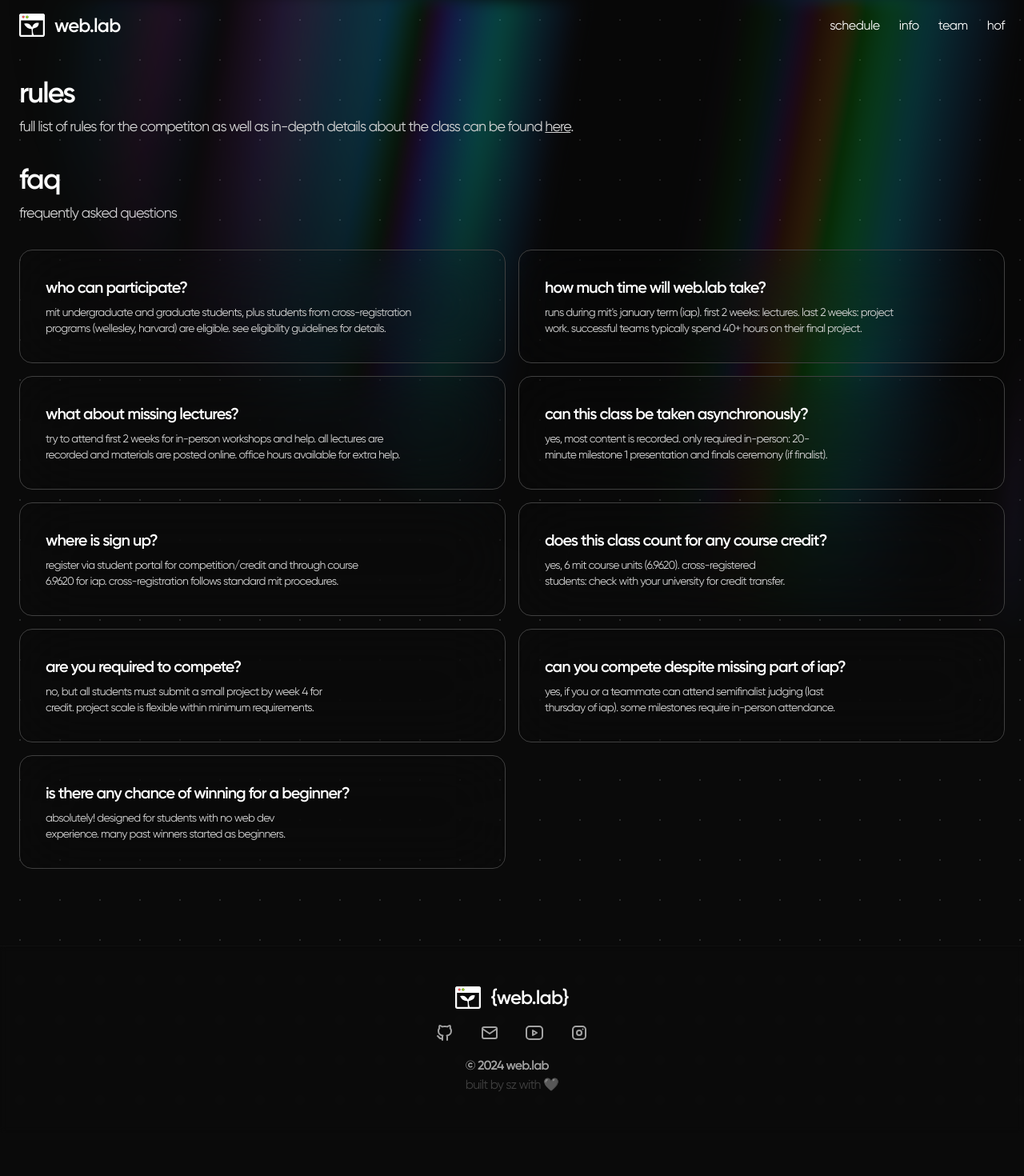
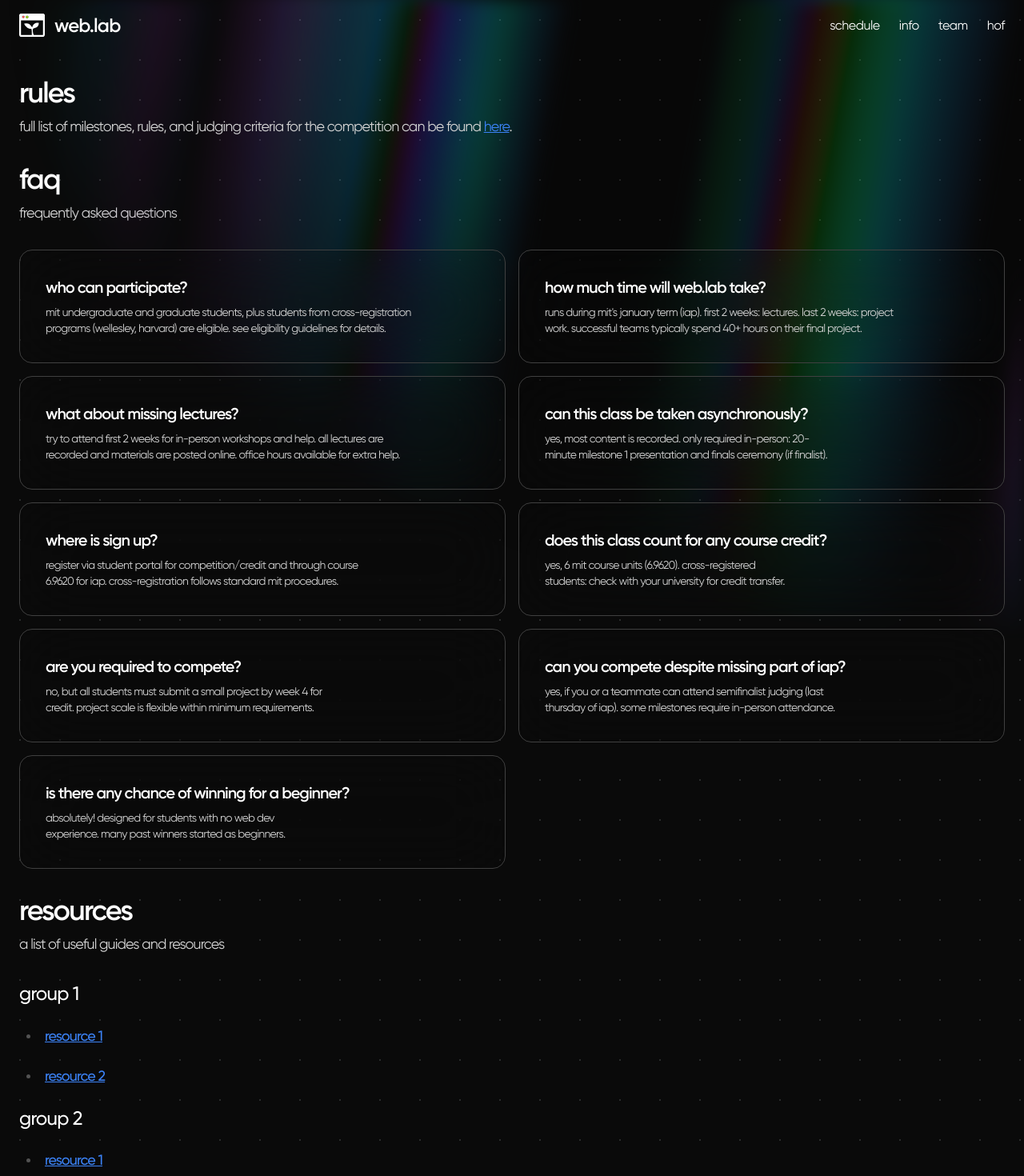
Before and after one commit to weblab-staff/web.lab, a Next.js app: page /info in a window 1280 px wide. Shown: the top 1470 px of the page at 80% size. Before the commit the page ends 1416 px from the top, so only its background shows below. Built offline with nearby package versions, Linux system fonts and the light colour scheme.

Commit message:
make resource editing easy

```diff
--- a/next.config.js
+++ b/next.config.mjs
@@ -1,5 +1,8 @@
+import createMDX from "@next/mdx";
+
 /** @type {import('next').NextConfig} */
 const nextConfig = {
+  pageExtensions: ["js", "jsx", "md", "mdx", "ts", "tsx"],
   images: {
     remotePatterns: [
       {
@@ -18,4 +21,12 @@ const nextConfig = {
   },
 };
 
-module.exports = nextConfig;
+const withMDX = createMDX({
+  extension: /\.mdx?$/,
+  options: {
+    remarkPlugins: [],
+    rehypePlugins: [],
+  },
+});
+
+export default withMDX(nextConfig);
--- a/package.json
+++ b/package.json
@@ -11,6 +11,10 @@
   "dependencies": {
     "@codemirror/lang-css": "^6.2.1",
     "@codemirror/lang-javascript": "^6.2.1",
+    "@mdx-js/loader": "^3.1.0",
+    "@mdx-js/react": "^3.1.0",
+    "@next/mdx": "^15.1.3",
+    "@types/mdx": "^2.0.13",
     "@uiw/react-codemirror": "^4.21.21",
     "fontawesome-free": "^1.0.4",
     "next": "13.5.6",
@@ -19,6 +23,7 @@
     "sharp": "^0.33.0"
   },
   "devDependencies": {
+    "@tailwindcss/typography": "^0.5.15",
     "autoprefixer": "^10",
     "eslint": "^8",
     "eslint-config-next": "13.5.6",
--- a/src/app/info/page.js
+++ b/src/app/info/page.js
@@ -1,6 +1,8 @@
 import Rays from "@/components/global/Rays";
 import Faq from "@/components/info/Faq";
 import Link from "next/link";
+import Resources from "@/components/info/Resources";
+
 export default function Team() {
   return (
     <section className="flex h-full min-h-screen w-full flex-col items-center justify-center overflow-hidden">
@@ -11,10 +13,10 @@ export default function Team() {
               rules
             </h1>
             <p className="whitespace-pre-wrap text-base tracking-tighter text-neutral-300 lg:text-lg 2xl:text-xl">
-              full list of rules for the competiton as well as in-depth details
-              about the class can be found{" "}
+              full list of milestones, rules, and judging criteria for the
+              competition can be found{" "}
               <Link
-                className="text-neutral-300 underline hover:text-white"
+                className="cursor-eyes text-blue-500 underline transition ease-linear hover:text-blue-600"
                 target="_blank"
                 href="/competition_info_2025.pdf"
               >
@@ -32,6 +34,16 @@ export default function Team() {
             </p>
           </section>
           <Faq />
+
+          <section className="flex w-full flex-col items-start gap-2">
+            <h1 className="whitespace-pre-wrap text-3xl font-semibold tracking-tighter lg:text-4xl 2xl:text-5xl">
+              resources
+            </h1>
+            <p className="whitespace-pre-wrap text-base tracking-tighter text-neutral-300 lg:text-lg 2xl:text-xl">
+              a list of useful guides and resources
+            </p>
+          </section>
+          <Resources />
         </Rays>
       </section>
     </section>
--- /dev/null
+++ b/src/components/info/Resources.js
@@ -0,0 +1,11 @@
+"use client";
+
+import Resources from "@/data/resources.md";
+
+export default function ResourcesPage() {
+  return (
+    <article className="prose prose-neutral prose-invert relative h-full w-full max-w-none prose-headings:m-0 prose-h1:text-3xl prose-h1:font-semibold prose-h2:font-medium prose-p:text-base prose-p:tracking-tighter prose-p:text-neutral-300 prose-a:cursor-eyes prose-a:text-blue-500 prose-a:transition prose-a:ease-linear hover:prose-a:text-blue-600 prose-ul:m-0 prose-h1:lg:text-4xl prose-p:lg:text-lg prose-h1:2xl:text-5xl prose-p:2xl:text-xl">
+      <Resources />
+    </article>
+  );
+}
--- /dev/null
+++ b/src/data/resources.md
@@ -0,0 +1,23 @@
+## group 1
+
+- [resource 1](https://google.com)
+
+- [resource 2](https://google.com)
+
+## group 2
+
+- [resource 1](https://google.com)
+
+- [resource 2](https://google.com)
+
+## group 1
+
+- [resource 1](https://google.com)
+
+- [resource 2](https://google.com)
+
+## group 2
+
+- [resource 1](https://google.com)
+
+- [resource 2](https://google.com)
--- a/tailwind.config.js
+++ b/tailwind.config.js
@@ -23,5 +23,5 @@ module.exports = {
       },
     },
   },
-  plugins: [],
+  plugins: [require("@tailwindcss/typography")],
 };
```
Also changed, not shown: 1 other file (tests, documents, lock files or other folders).
